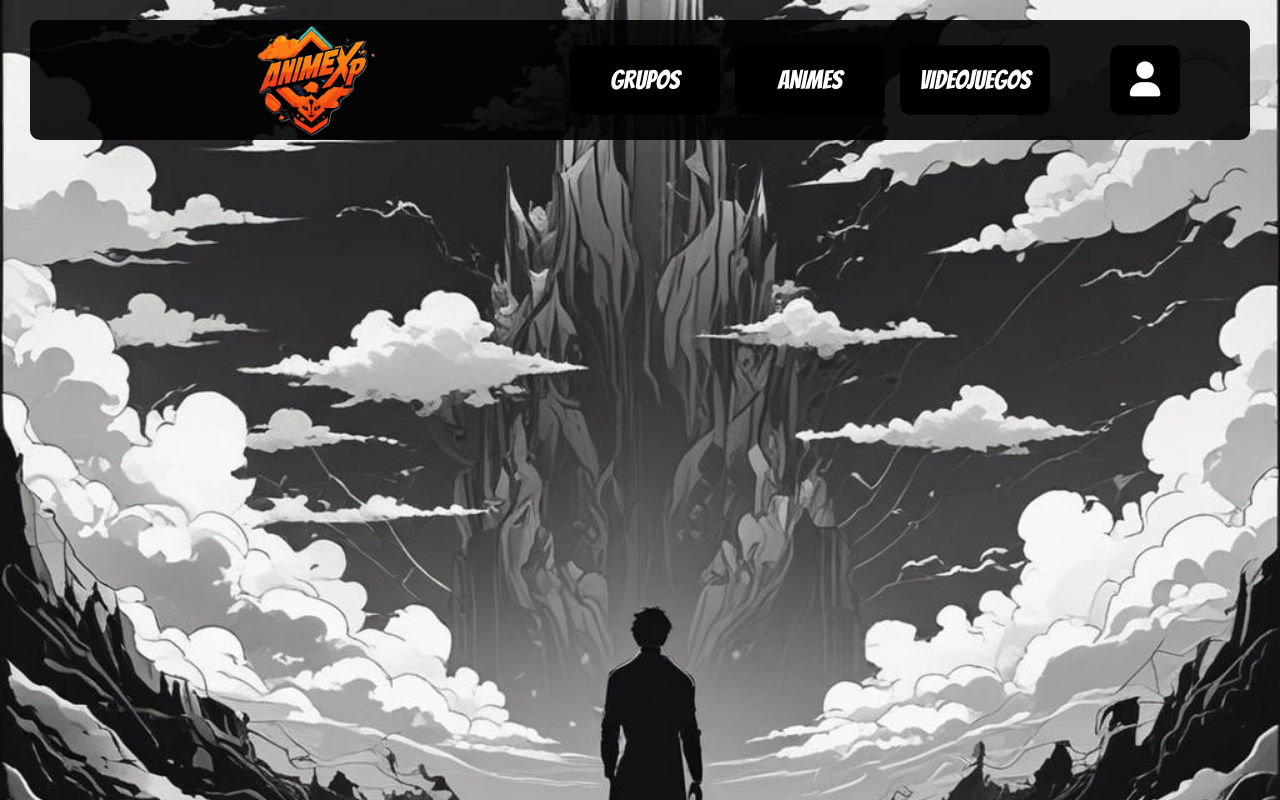
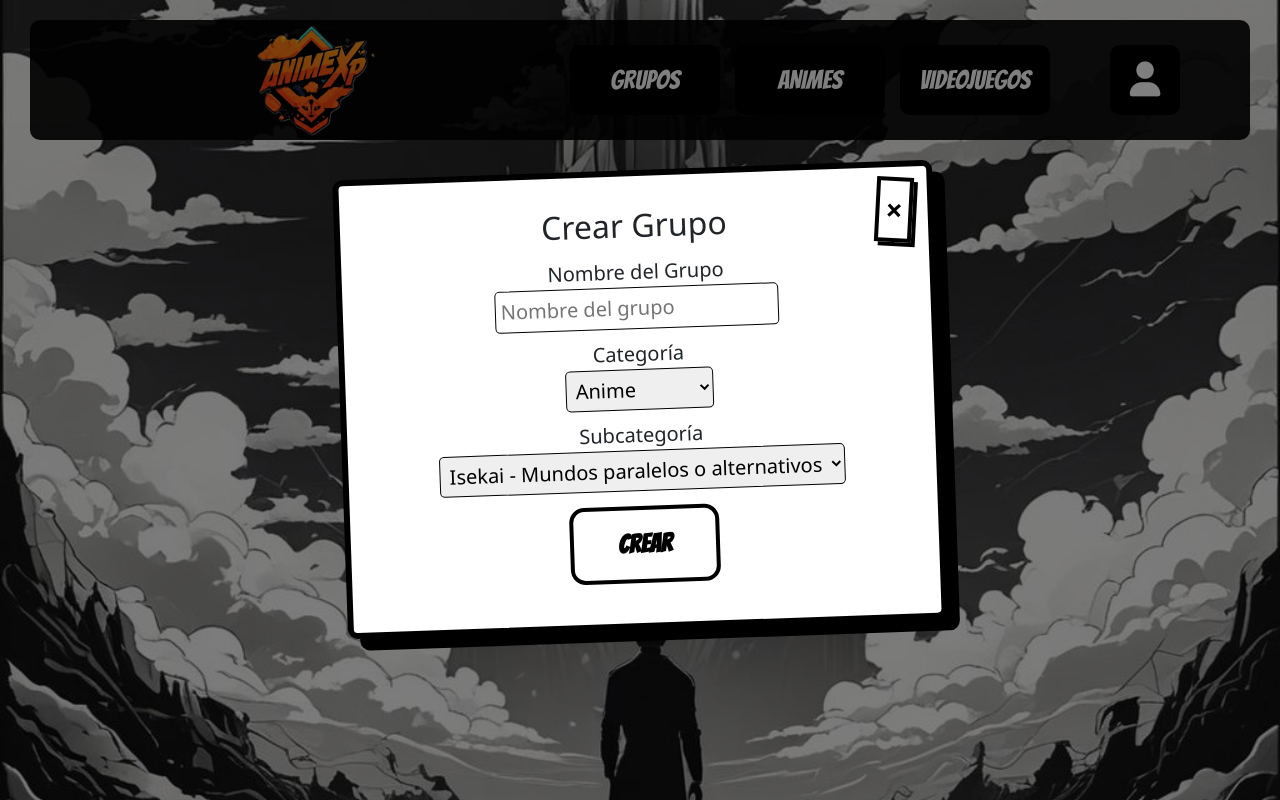
Before and after one commit to jaime02304/proyecto-final, an Angular app: page /crear-grupo in a window 1280 px wide. Before the commit this address led to /. Built offline with nearby package versions, Linux system fonts and the light colour scheme.

Commit message:
no terminado el añadir grupos

```diff
--- a/src/app/app.routes.ts
+++ b/src/app/app.routes.ts
@@ -4,12 +4,13 @@ import { InicioSesionComponent } from './inicio-sesion/inicio-sesion.component';
 import { PerfilPaginaComponent } from './perfil-pagina/perfil-pagina.component';
 import { isLoginGuard } from './guards/is-login.guard';
 import { ModificarUsuarioPerfilComponent } from './modules/modificar-usuario-perfil/modificar-usuario-perfil.component';
+import { CrearGruposComponent } from './modules/crear-grupos/crear-grupos.component';
 
 
 export const routes: Routes = [
     {path:"", component:PaginaInicialComponent},
     {path:"inicio-sesion", component:InicioSesionComponent},
     {path:"pagina-perfil", component:PerfilPaginaComponent, canActivate:[isLoginGuard]},
-    {path:"modificar-perfil", component:ModificarUsuarioPerfilComponent}
-
+    {path:"modificar-perfil", component:ModificarUsuarioPerfilComponent},
+    {path:"crear-grupo", component:CrearGruposComponent}
 ];
--- a/src/app/modules/crear-grupos/crear-grupos.component.css
+++ b/src/app/modules/crear-grupos/crear-grupos.component.css
@@ -0,0 +1,135 @@
+/* ======== BOTÓN MANGA ========= */
+.manga-button {
+  background: white;
+  color: black;
+  font-family: "Bangers", sans-serif;
+  font-size: 26px;
+  font-weight: bold;
+  padding: 15px 30px;
+  border: 4px solid black;
+  border-radius: 15px;
+  cursor: pointer;
+  text-transform: uppercase;
+  position: relative;
+  width: 150px;
+  margin: 10px;
+  transition: all 0.3s ease-in-out;
+}
+
+.manga-button:hover {
+  background: black;
+  color: white;
+}
+
+/* ======== MODAL: Contenedor del modal de creación de grupo ========= */
+#formularioCreacionGrupoModal {
+  display: flex;
+  position: fixed;
+  z-index: 1;
+  left: 0;
+  top: 0;
+  width: 100%;
+  height: 100%;
+  background-color: rgba(0, 0, 0, 0.5);
+  align-items: center;
+  justify-content: center;
+  padding: 20px;
+  overflow-y: auto;
+}
+
+/* ======== Contenido del modal ========= */
+.contenidoModal2 {
+  background-color: white;
+  border: 6px solid black;
+  padding: 30px;
+  width: 70%;
+  max-width: 600px;
+  text-align: center;
+  font-size: 20px;
+  box-shadow: 12px 12px 0px black;
+  position: relative;
+  transform: rotate(-2deg);
+  display: flex;
+  justify-content: center;
+  align-items: center;
+  flex-direction: column;
+  border-radius: 10px;
+}
+
+/* Ajuste para pantallas pequeñas */
+@media (max-width: 768px) {
+  .contenidoModal2 {
+    width: 100%;
+    padding: 20px;
+    font-size: 18px;
+    transform: none;
+  }
+}
+
+/* ======== Botón de cerrar ========= */
+.close {
+  color: black;
+  font-size: 30px;
+  font-weight: bold;
+  position: absolute;
+  top: 10px;
+  right: 15px;
+  cursor: pointer;
+  background: white;
+  padding: 6px;
+  border: 4px solid black;
+  box-shadow: 4px 4px 0px black;
+  transform: rotate(5deg);
+  transition: all 0.3s;
+}
+
+.close:hover {
+  background: red;
+  color: white;
+}
+
+/* ======== Formulario del modal ========= */
+#formularioCreacionGrupo {
+  display: flex;
+  flex-direction: column;
+  gap: 15px;
+  align-items: center;
+  background: transparent;
+}
+
+/* Reducir el gap en el formulario si es necesario */
+@media (max-width: 600px) {
+  #formularioCreacionGrupo {
+    gap: 5px;
+  }
+}
+
+/* Etiquetas del formulario */
+#formularioCreacionGrupo label {
+  font-size: 22px;
+  text-align: center;
+}
+
+/* Inputs y selects del formulario */
+#formularioCreacionGrupo input,
+#formularioCreacionGrupo select {
+  padding: 10px;
+  border: 3px solid black;
+  font-size: 18px;
+  text-align: center;
+  width: 100%;
+  color: black;
+  max-width: 400px;
+}
+
+/* Ajuste responsivo en móviles para inputs y etiquetas */
+@media (max-width: 600px) {
+  #formularioCreacionGrupo label {
+    font-size: 18px;
+  }
+  #formularioCreacionGrupo input,
+  #formularioCreacionGrupo select {
+    font-size: 16px;
+    padding: 8px;
+  }
+}
--- a/src/app/modules/crear-grupos/crear-grupos.component.html
+++ b/src/app/modules/crear-grupos/crear-grupos.component.html
@@ -1,34 +1,77 @@
-<div *ngIf="mostrarModal" class="modal">
+<div id="formularioCreacionGrupoModal" class="modal">
   <div class="contenidoModal2">
-      <span class="close" (click)="closeCreacionGrupoModal()">&times;</span>
-      <h2 id="modalTituloGrupoNuevo">Crear Grupo</h2>
-
-      <form [formGroup]="formularioCreacionGrupo" (ngSubmit)="enviarCreacionGrupo()">
-        <!-- Campo oculto para el creador -->
-        <input type="hidden" formControlName="aliasUsu">
-
-        <div>
+    <span class="close" (click)="closeModal()">&times;</span>
+    <h2 id="modalTituloGrupoNuevo" style="word-wrap: break-word; width: 90%">
+      Crear Grupo
+    </h2>
+    <form [formGroup]="grupoForm" (ngSubmit)="onSubmit()">
+      <input type="hidden" formControlName="aliasCreador" />
+      <div
+        style="
+          display: flex;
+          justify-content: center;
+          flex-direction: column;
+          align-items: center;
+          padding: 5px;
+        "
+      >
         <label for="nombreGrupoNuevo">Nombre del Grupo</label>
-          <input type="text" id="nombreGrupoNuevo" formControlName="nombreGrupoNuevo" placeholder="Nombre del grupo" required>
+        <input
+          style="
+            width: 70%;
+            border: 1px solid;
+            border-radius: 5px;
+            padding: 5px;
+          "
+          type="text"
+          id="nombreGrupoNuevo"
+          formControlName="nombreGrupoNuevo"
+          placeholder="Nombre del grupo"
+          required
+        />
       </div>
-
-        <div>
+      <div
+        style="
+          display: flex;
+          justify-content: center;
+          flex-direction: column;
+          align-items: center;
+          padding: 5px;
+        "
+      >
         <label for="categoriaGrupoNuevo">Categoría</label>
-          <select id="categoriaGrupoNuevo" formControlName="categoriaGrupoNuevo" (change)="actualizarSubcategorias()">
+        <select
+          style="border: 1px solid; border-radius: 5px; padding: 5px"
+          id="categoriaGrupoNuevo"
+          formControlName="categoriaGrupoNuevo"
+          (change)="updateSubcategorias()"
+        >
           <option value="anime">Anime</option>
           <option value="videojuegos">Videojuegos</option>
         </select>
       </div>
-
-        <div>
+      <div
+        style="
+          display: flex;
+          justify-content: center;
+          flex-direction: column;
+          align-items: center;
+          padding: 5px;
+        "
+      >
         <label for="subCategoriaGrupoNuevo">Subcategoría</label>
-          <select id="subCategoriaGrupoNuevo" formControlName="subCategoriaGrupoNuevo">
-            <option *ngFor="let sub of subcategorias" [value]="sub.value">{{ sub.text }}</option>
+        <select
+          style="border: 1px solid; border-radius: 5px; padding: 5px"
+          id="subCategoriaGrupoNuevo"
+          formControlName="subCategoriaGrupoNuevo"
+        >
+          <option *ngFor="let sub of subcategorias" [value]="sub.value">
+            {{ sub.text }}
+          </option>
         </select>
       </div>
-
       <div>
-          <button type="submit" [disabled]="formularioCreacionGrupo.invalid">Crear</button>
+        <button type="submit" class="manga-button">Crear</button>
       </div>
     </form>
   </div>
--- a/src/app/modules/crear-grupos/crear-grupos.component.ts
+++ b/src/app/modules/crear-grupos/crear-grupos.component.ts
@@ -1,62 +1,134 @@
-import { Component, inject } from '@angular/core';
-import { FormBuilder, Validators } from '@angular/forms';
+import { Component } from '@angular/core';
+import {
+  FormBuilder,
+  FormGroup,
+  FormsModule,
+  ReactiveFormsModule,
+  Validators,
+} from '@angular/forms';
+import { ServicioUsuariosService } from '../../servicios/servicio-usuarios.service';
+import { Router } from '@angular/router';
+import { PerfilServiciosService } from '../../servicios/perfil-servicios.service';
+import { Usuario } from '../../modelos/usuario';
+import { CommonModule } from '@angular/common';
+import { Grupos } from '../../modelos/grupos';
 
 @Component({
   selector: 'app-crear-grupos',
   standalone: true,
-  imports: [],
+  imports: [ReactiveFormsModule, CommonModule],
   templateUrl: './crear-grupos.component.html',
   styleUrl: './crear-grupos.component.css',
 })
 export class CrearGruposComponent {
-  fb = inject(FormBuilder);
-  formularioCreacionGrupo = this.fb.group(){
-    nombreGrupo:['', [Validators.required]];
-        categoriaGrupo:['', [Validators.required]];
-    subCategoriaGrupo: ['', [Validators.required]];
-    aliasCreador: ['', [Validators.required]];
-    subCategorias: { value: string; text: string }[] = [];
-  }
+  grupoForm!: FormGroup;
+  isModalOpen = false;
+  subcategorias: { value: string; text: string }[] = [];
 
-  categorias = {
+  // Definición de las subcategorías por categoría
+  subcategoriasPorCategoria: {
+    [key: string]: { value: string; text: string }[];
+  } = {
     anime: [
       { value: 'isekai', text: 'Isekai - Mundos paralelos o alternativos' },
       { value: 'shonen', text: 'Shonen - Para público juvenil masculino' },
       { value: 'shojo', text: 'Shojo - Para público juvenil femenino' },
     ],
     videojuegos: [
-      { value: 'shooters', text: 'Shooters - Disparos en primera o tercera persona' },
+      {
+        value: 'shooters',
+        text: 'Shooters - Disparos en primera o tercera persona',
+      },
       { value: 'aventuras', text: 'Aventuras - Exploración y narrativas' },
       { value: 'deportes', text: 'Deportes - Juegos deportivos' },
     ],
   };
 
+  constructor(
+    private fb: FormBuilder,
+    private usuarioService: ServicioUsuariosService,
+    private perfilServicio: PerfilServiciosService,
+    private router: Router
+  ) {}
 
-
-  openModal() {
-    document.getElementById('formularioCreacionGrupoModal')!.style.display = 'flex';
-    this.actualizarSubcategorias();
+  ngOnInit(): void {
+    // Se obtiene el usuario actual (por ejemplo, desde localStorage o un servicio)
+    const usuarioString = localStorage.getItem('usuario');
+    const usuario: Usuario | null = usuarioString
+      ? (JSON.parse(usuarioString) as Usuario)
+      : null;
+    this.grupoForm = this.fb.group({
+      aliasCreador: [usuario ? usuario.aliasUsu : ''],
+      nombreGrupoNuevo: ['', Validators.required],
+      categoriaGrupoNuevo: ['anime', Validators.required],
+      subCategoriaGrupoNuevo: ['', Validators.required],
+    });
+    // Se inicializan las subcategorías según la categoría por defecto
+    this.updateSubcategorias();
   }
 
-  closeModal() {
-    document.getElementById('formularioCreacionGrupoModal')!.style.display = 'none';
+  // Función para abrir el modal
+  openModal(): void {
+    this.isModalOpen = true;
+    // Se puede restablecer la categoría por defecto y actualizar subcategorías
+    this.grupoForm.patchValue({ categoriaGrupoNuevo: 'anime' });
+    this.updateSubcategorias();
   }
 
-  actualizarSubcategorias() {
-    if(c)
-    if (this.subCategorias.length > 0) {
-      this.subCategoriaGrupo = this.subCategorias[0].value;
+  // Función para cerrar el modal
+  closeModal(): void {
+    const modal = document.getElementById('formularioCreacionGrupoModal');
+    if (modal) {
+      modal.style.display = 'none';
+      this.router.navigate(['pagina-perfil']);
     }
   }
 
-  enviarCreacionGrupo(event: Event) {
-    event.preventDefault();
-    const formData = new FormData();
-    formData.append('nombreGrupo', this.nombreGrupo);
-    formData.append('categoriaNombre', this.categoriaGrupo);
-    formData.append('subCategoriaNombre', this.subCategoriaGrupo);
-    formData.append('aliasCreadorUString', this.aliasCreador);
+  // Actualiza las opciones de subcategorías en función de la categoría seleccionada
+  updateSubcategorias(): void {
+    const categoria = this.grupoForm.get('categoriaGrupoNuevo')?.value;
+    this.subcategorias = this.subcategoriasPorCategoria[categoria] || [];
+    // Establece la primera subcategoría como valor por defecto si existe
+    if (this.subcategorias.length > 0) {
+      this.grupoForm
+        .get('subCategoriaGrupoNuevo')
+        ?.setValue(this.subcategorias[0].value);
+    } else {
+      this.grupoForm.get('subCategoriaGrupoNuevo')?.setValue('');
+    }
+  }
 
+  // Envío del formulario de creación de grupo
+  onSubmit(): void {
+    if (this.grupoForm.invalid) {
+      return;
+    }
 
+    // Se crea un FormData con los datos del formulario
+    const grupo: Grupos = {
+      nombreGrupo: this.grupoForm.get('nombreGrupoNuevo')?.value,
+      aliasCreadorUString: this.grupoForm.get('aliasCreador')?.value,
+      categoriaNombre: this.grupoForm.get('categoriaGrupoNuevo')?.value,
+      subCategoriaNombre: this.grupoForm.get('subCategoriaGrupoNuevo')?.value,
+    };
+
+    // Se invoca el servicio para crear el grupo
+    this.perfilServicio.crearGrupo(grupo).subscribe(
+      (response) => {
+        this.closeModal();
+        // Se muestra un mensaje de éxito
+        alert(
+          'Grupo creado correctamente. Dale a aceptar para observar los cambios.'
+        );
+        // Opcional: redirigir o actualizar la vista de grupos
+      },
+      (error) => {
+        this.closeModal();
+        console.error('Error al crear grupo', error);
+        alert(
+          'El grupo ya existe o ocurrió un error. Inténtalo con otro nombre.'
+        );
+      }
+    );
   }
 }
--- a/src/app/perfil-pagina/perfil-pagina.component.html
+++ b/src/app/perfil-pagina/perfil-pagina.component.html
@@ -75,7 +75,7 @@
                 No se encontraron grupos disponibles.
               </div>
               <div class="tiposMensaje">
-                <button>Crear Grupo</button>
+                <button [routerLink]="['/crear-grupo']" routerLinkActive="router-link-active" >Crear Grupo</button>
               </div>
             </ng-container>
             <ng-template #gruposUsuario>
@@ -84,11 +84,11 @@
                 <div class="categoriaGrupo">{{ grupo.categoriaNombre }}</div>
                 <div class="tematicaGrupo">{{ grupo.subCategoriaNombre }}</div>
                 <div>
-                  <a href="#" class="verGrupo">Ver</a>
+                  <a href="#" class="verGrupo">Borrar</a>
                 </div>
               </div>
               <div class="tiposMensaje">
-                <button>Crear Grupo</button>
+                <button [routerLink]="['/crear-grupo']" routerLinkActive="router-link-active" >Crear Grupo</button>
               </div>
             </ng-template>
           </div>
@@ -215,11 +215,11 @@
               {{ grupo.subCategoriaNombre }}
             </div>
             <div>
-              <a href="#" class="verGrupo">Ver</a>
+              <a href="#" class="verGrupo">Borrar</a>
             </div>
           </div>
           <div class="tiposMensaje">
-            <button>
+            <button [routerLink]="['/crear-grupo']" routerLinkActive="router-link-active" >
               Crear Grupo
             </button>
           </div>
@@ -246,7 +246,7 @@
         </ng-container>
         <ng-template #crearComentarioMobile>
           <div class="tiposMensaje">
-            <button>Crear</button>
+            <button [routerLink]="['/crear-grupo']" routerLinkActive="router-link-active" >Crear</button>
           </div>
         </ng-template>
       </div>
```
Also changed, not shown: src/app/modelos/grupos.ts (+4 -4 lines), src/app/servicios/perfil-servicios.service.ts (+36 -1 lines). Lines whose indentation alone changed are shown as unchanged.
